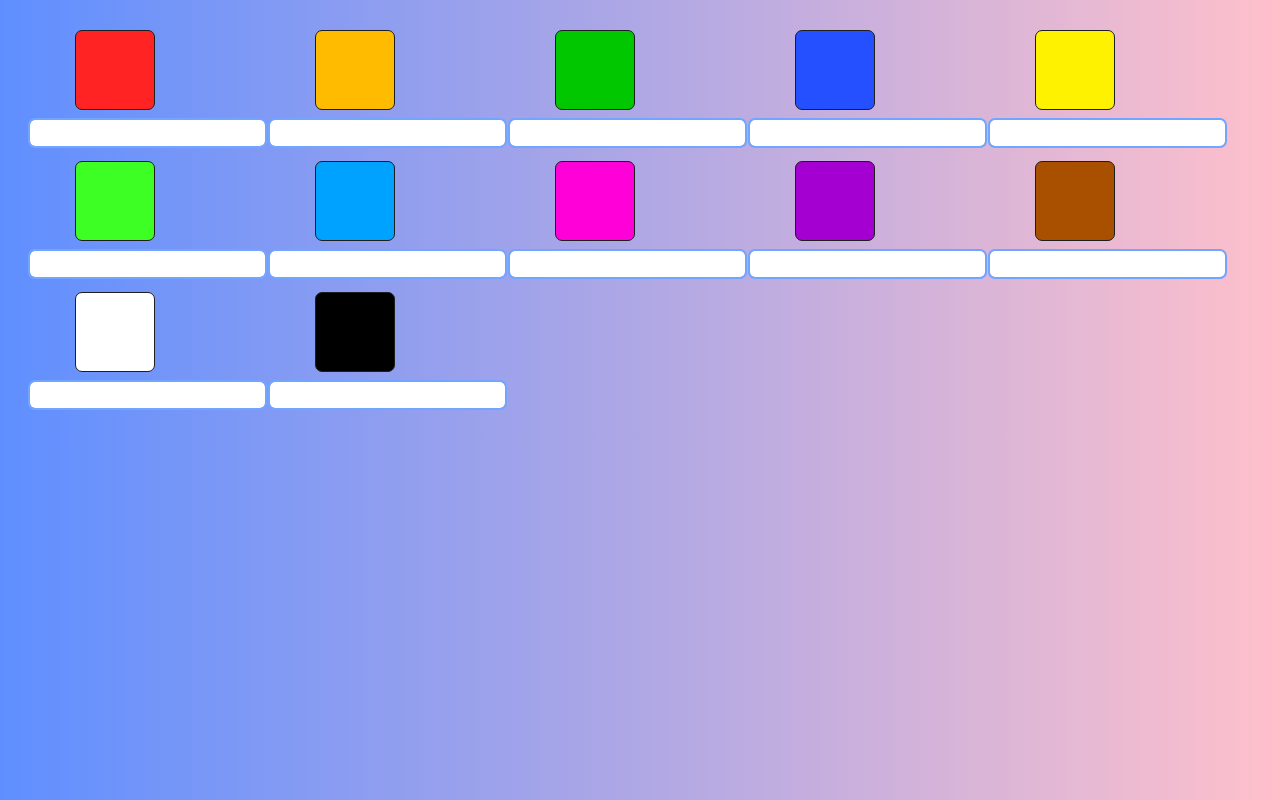
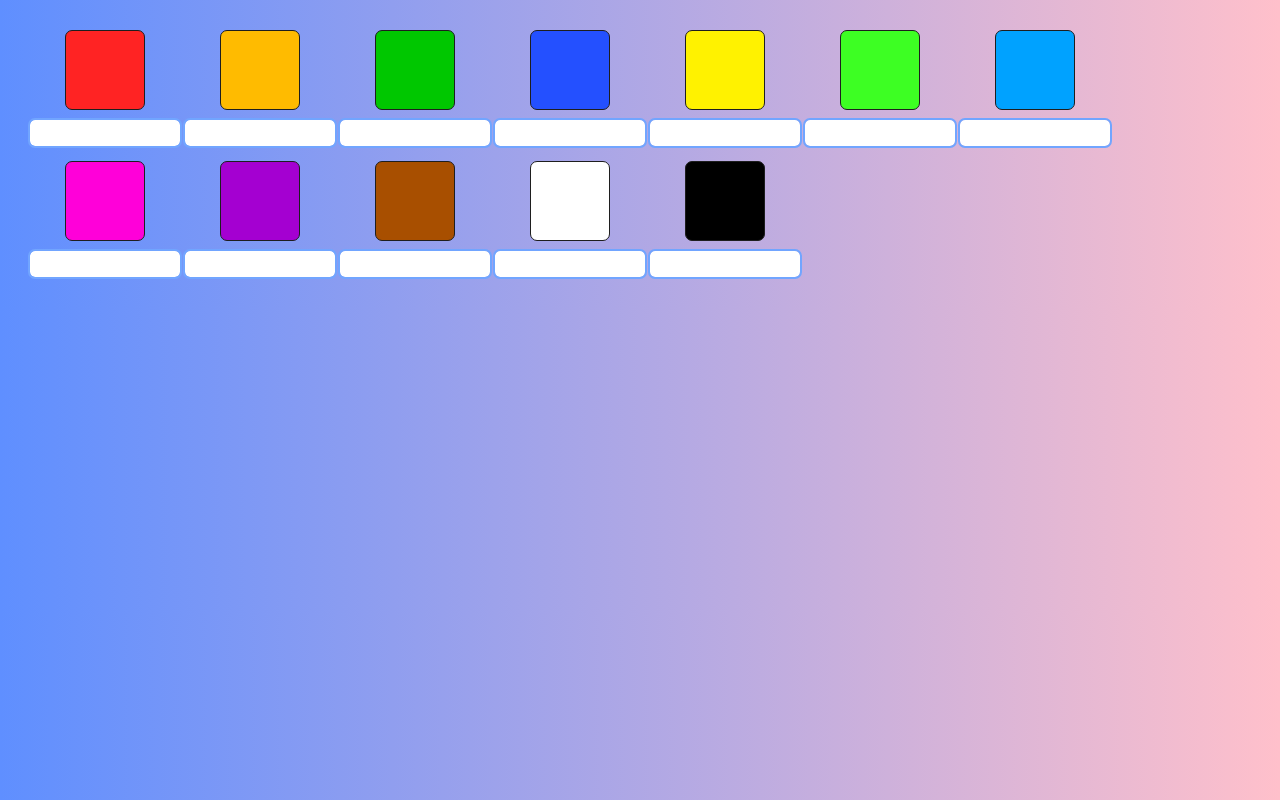
Before and after one commit to Razraab/Gift-For-Mom, a plain HTML site: page index.html in a window 1280 px wide. Drawn offline with nearby package versions, Linux system fonts and the light colour scheme.

Commit message:
Update css

```diff
--- a/colors.css
+++ b/colors.css
@@ -3,7 +3,7 @@
     border-radius: 7px;
     width: 80px;
     height: 80px;
-    margin-left: 45px;
+    margin-left: 35px;
     margin-bottom: 10px;
     transition: opacity 0.2s;
     opacity: 1;
--- a/style.css
+++ b/style.css
@@ -7,6 +7,7 @@
 
 input{
     border: none;
+    width: 150px;
     outline: 2px solid rgb(113, 165, 255);
     border-radius: 5px;
     transition: outline 0.2s;
```
